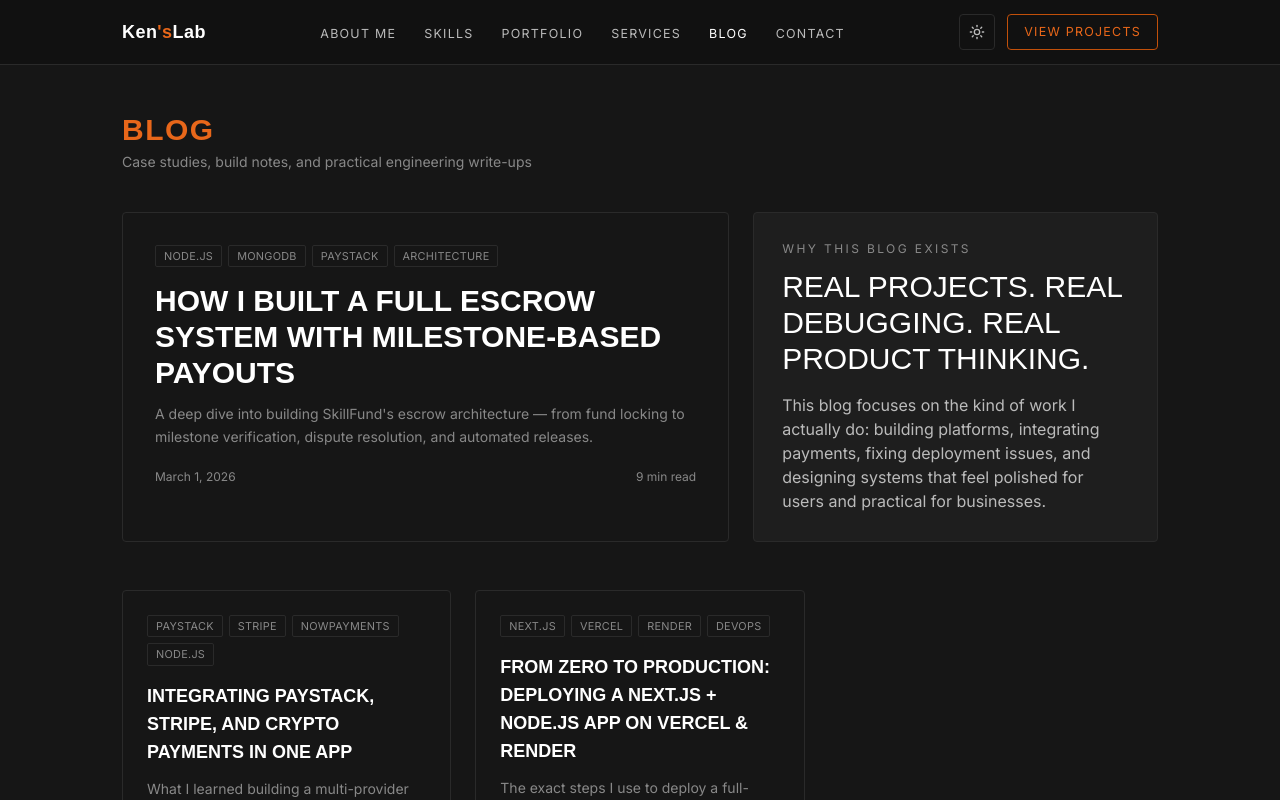
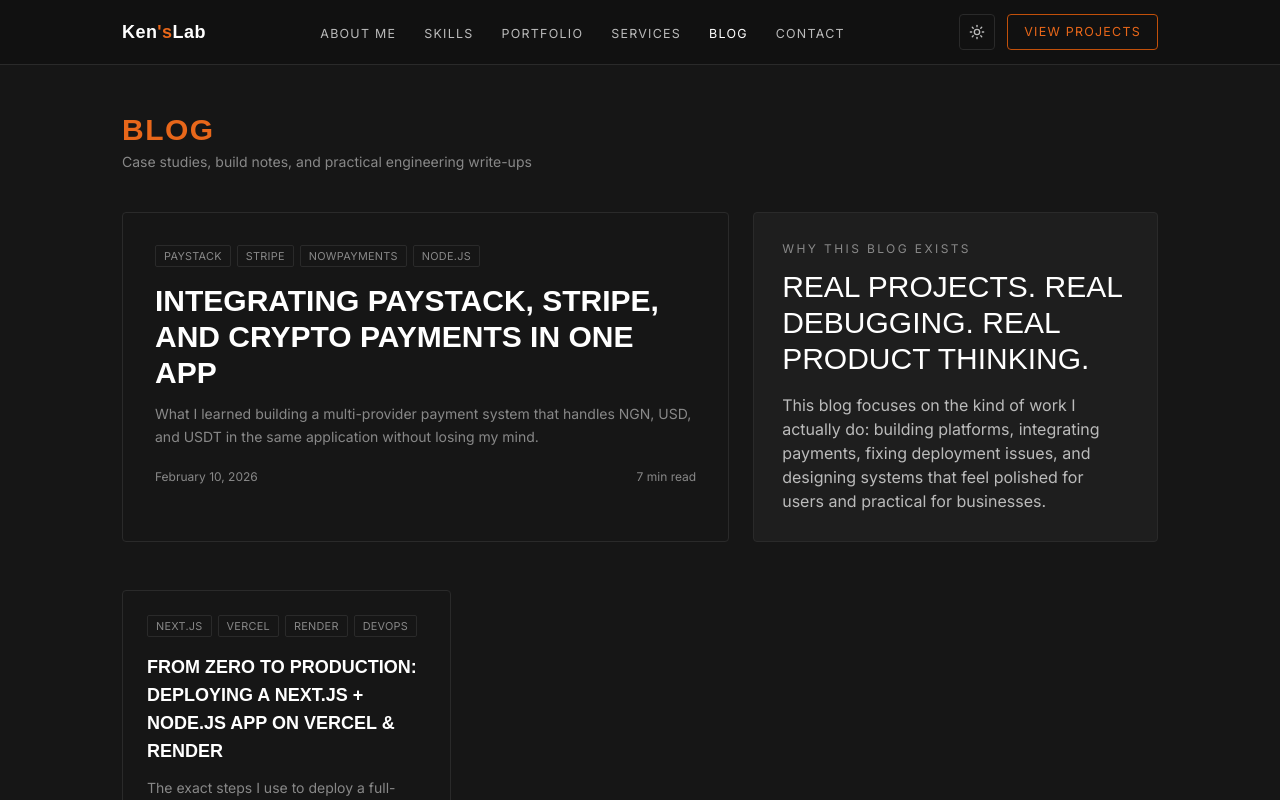
Before and after one commit to selective01/kenslab-portfolio, a Next.js app: page /blog in a window 1280 px wide. Shown: the top 800 px of the page. Built offline with nearby package versions, Linux system fonts and the light colour scheme; a web font is replaced by a local one.

Commit message:
Hide SkillFund blog post
- Comment out listing entry in blog-posts.ts
- Move markdown source out of content/blog so /blog/[slug] 404s too

```diff
--- a/src/data/blog-posts.ts
+++ b/src/data/blog-posts.ts
@@ -1,14 +1,15 @@
 import type { BlogPost } from "@/types";
 
 export const blogPosts: BlogPost[] = [
-  {
-    slug:     "building-skillfund-escrow-system",
-    title:    "How I Built a Full Escrow System with Milestone-Based Payouts",
-    date:     "2026-03-01",
-    excerpt:  "A deep dive into building SkillFund's escrow architecture — from fund locking to milestone verification, dispute resolution, and automated releases.",
-    tags:     ["Node.js", "MongoDB", "Paystack", "Architecture"],
-    readTime: "9 min read",
-  },
+  // Temporarily hidden — re-add to un-hide
+  // {
+  //   slug:     "building-skillfund-escrow-system",
+  //   title:    "How I Built a Full Escrow System with Milestone-Based Payouts",
+  //   date:     "2026-03-01",
+  //   excerpt:  "A deep dive into building SkillFund's escrow architecture — from fund locking to milestone verification, dispute resolution, and automated releases.",
+  //   tags:     ["Node.js", "MongoDB", "Paystack", "Architecture"],
+  //   readTime: "9 min read",
+  // },
   {
     slug:     "integrating-multiple-payment-gateways",
     title:    "Integrating Paystack, Stripe, and Crypto Payments in One App",
```
Also changed, not shown: content/blog-hidden/building-skillfund-escrow-system.md (renamed from content/blog/building-skillfund-escrow-system.md).
